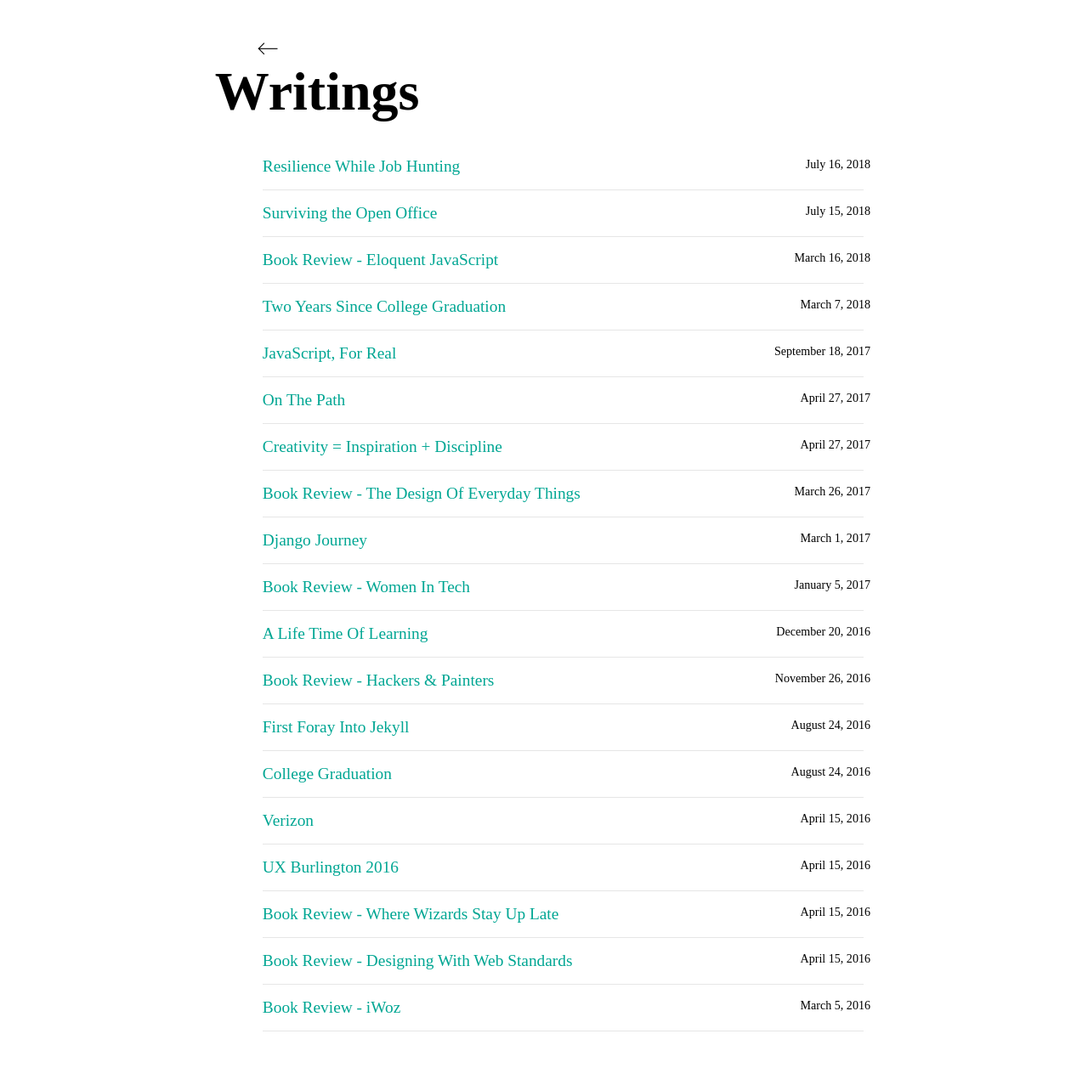
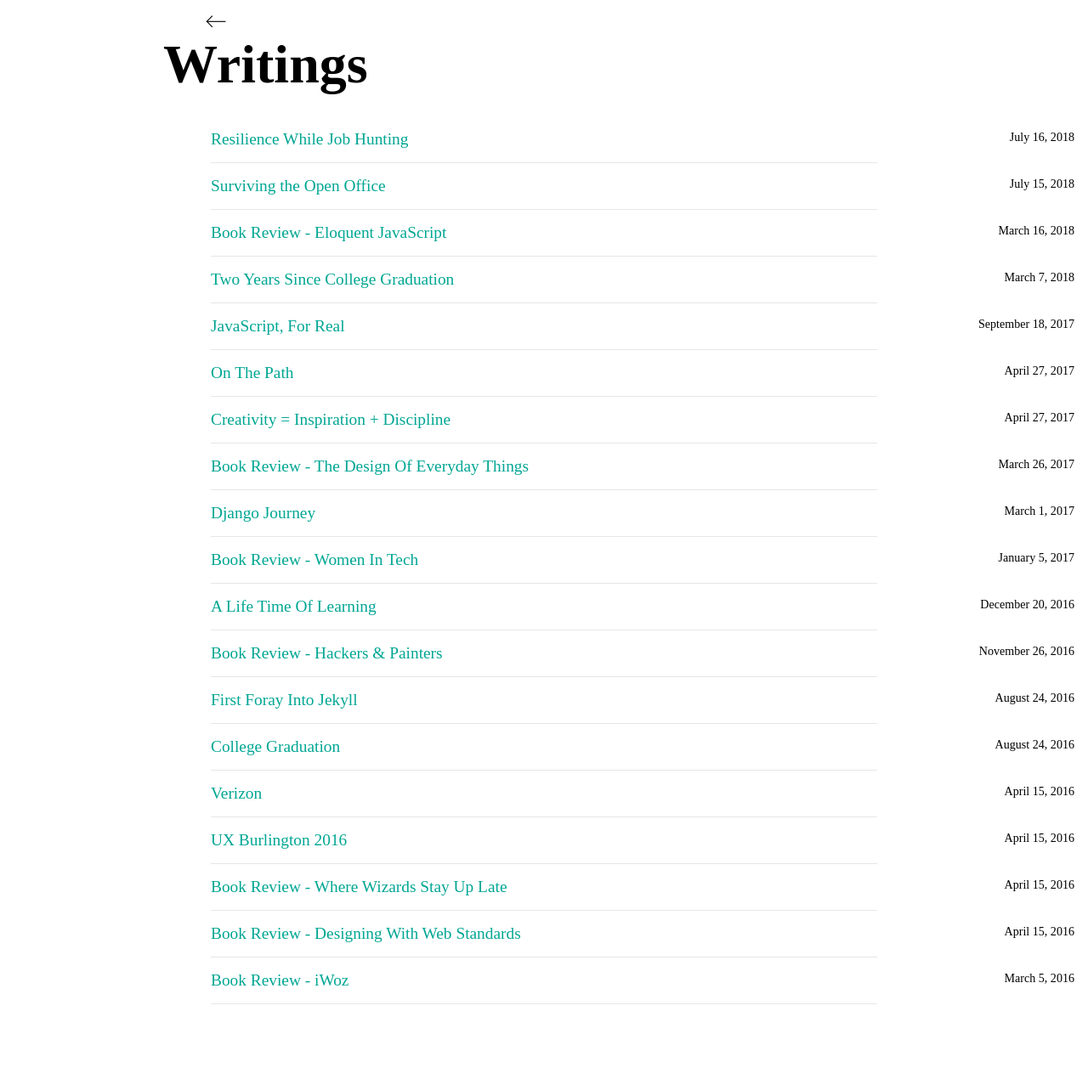
Before and after one commit to cssidy/personal-site, a Jekyll site: the page built from writings.html, in a window 1280 px wide. Shown: the whole page at 85% size. Built offline with Jekyll 4.4.1, drawn with Linux system fonts in a browser that asks for light colours; some web fonts are replaced; after the commit the page ends 1238 px from its top, so only the background shows below that.

Commit message:
grid styles

```diff
--- a/assets/css/base.css
+++ b/assets/css/base.css
@@ -132,7 +132,7 @@ ul li {
 
 /* GALLERIES */
 
-.gallery {
+.gallery, .writing-list {
     width: 100%;
     max-width: 100ch;
     margin: 0 auto;
@@ -191,15 +191,6 @@ ul li {
 
 
 /* WRITINGS */
-
-.writing-list {
-    width: 100%;
-    max-width: 100ch;
-    margin: 0 auto;
-    font-family: 'Average Sans', serif;
-    padding: 3rem 1rem 3rem 3.8rem;
-    position: relative;
-}
 
 .writing-list span {
     right: 0;
```
